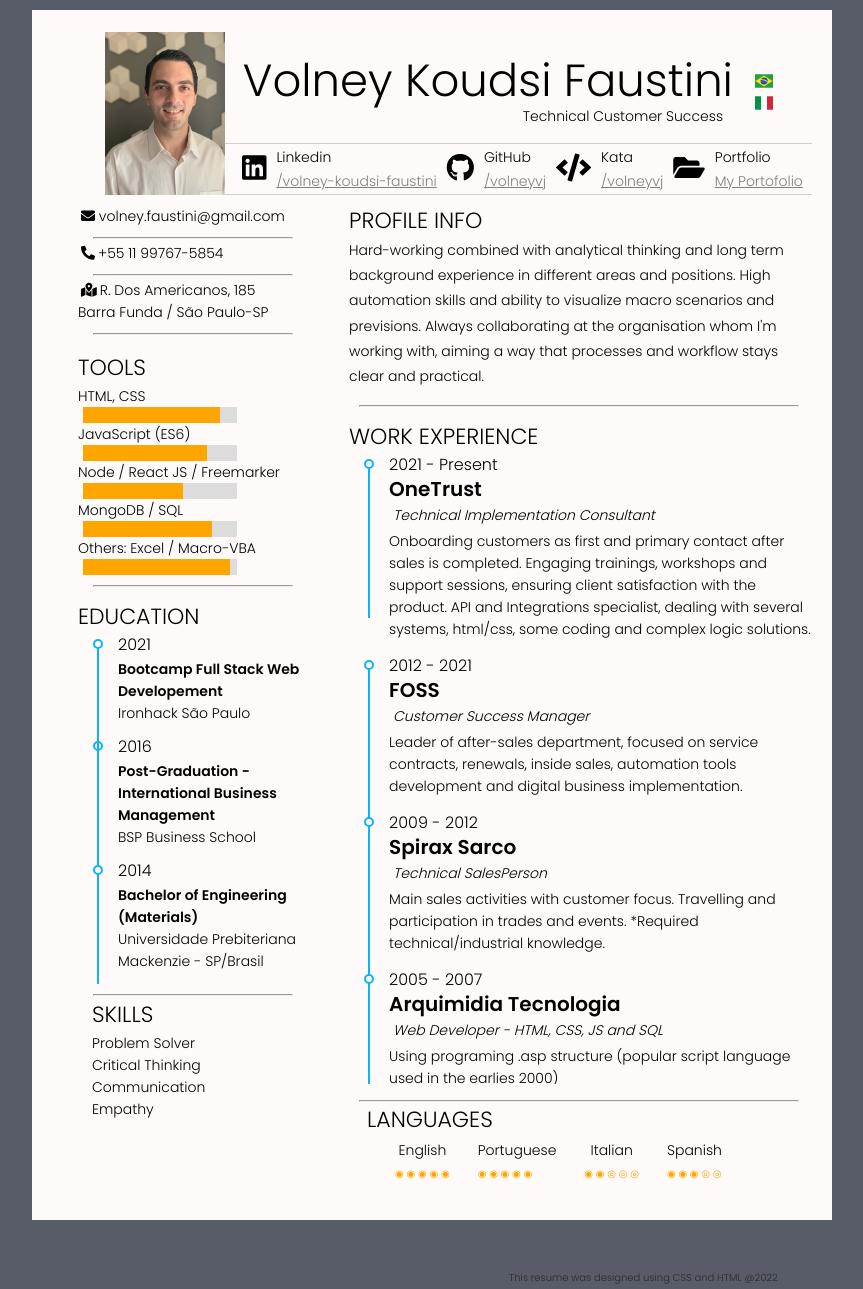
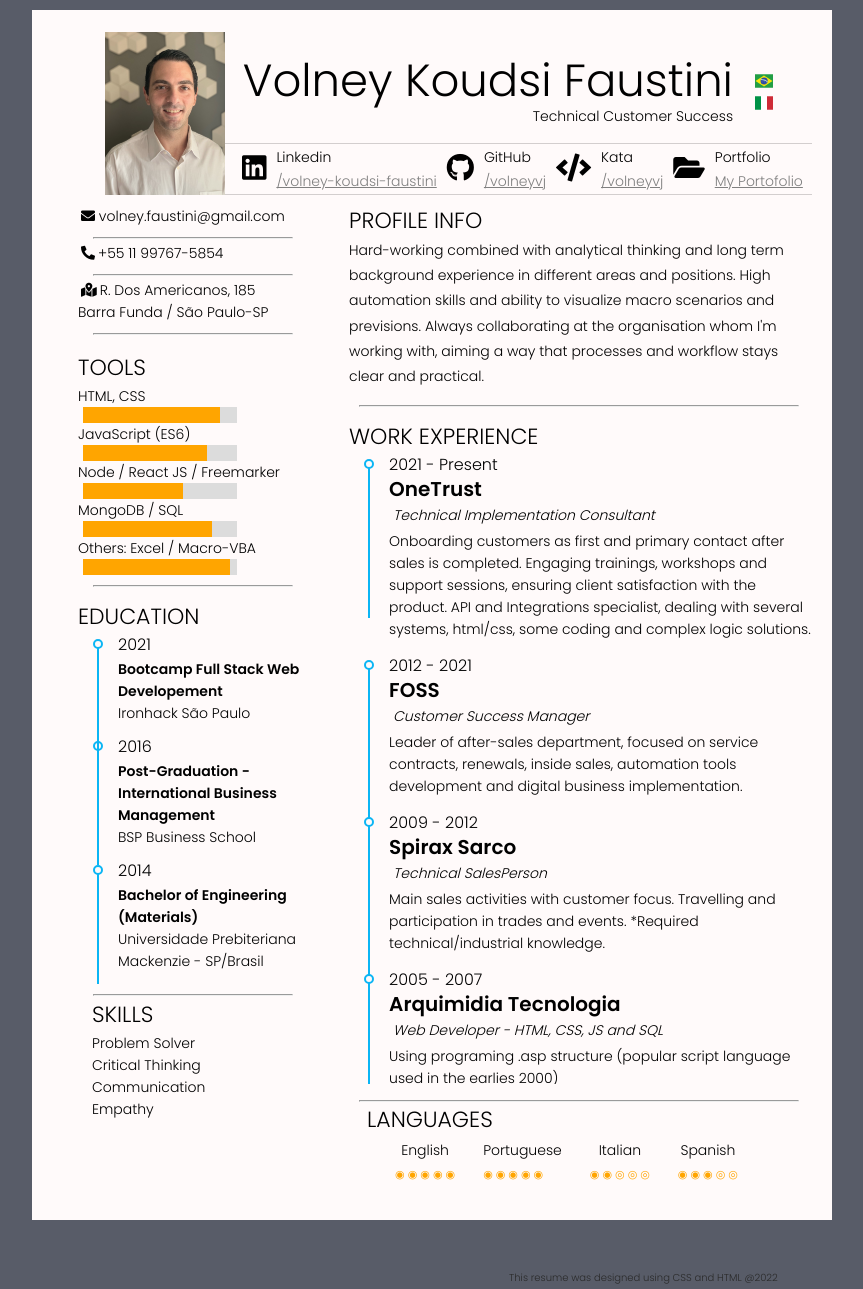
Before and after one commit to volneyvj/resume, a PHP site: page / in a window 1280 px wide. Shown: the whole page, without its empty margins (208-1071 px from the left). Run offline with PHP 8.4, Linux system fonts and the light colour scheme.

Commit message:
Update styles.css

```diff
--- a/styles.css
+++ b/styles.css
@@ -76,7 +76,7 @@
 .job {
   position: absolute;
   top: 45px;
-  left: 298px;
+  left: 308px;
 }
 
 .job2 {
@@ -321,7 +321,7 @@
 .orange {
   color: orange;
   padding: 0;
-  font-size: 10px;
+  font-size: 11px;
 
 }
 
```
